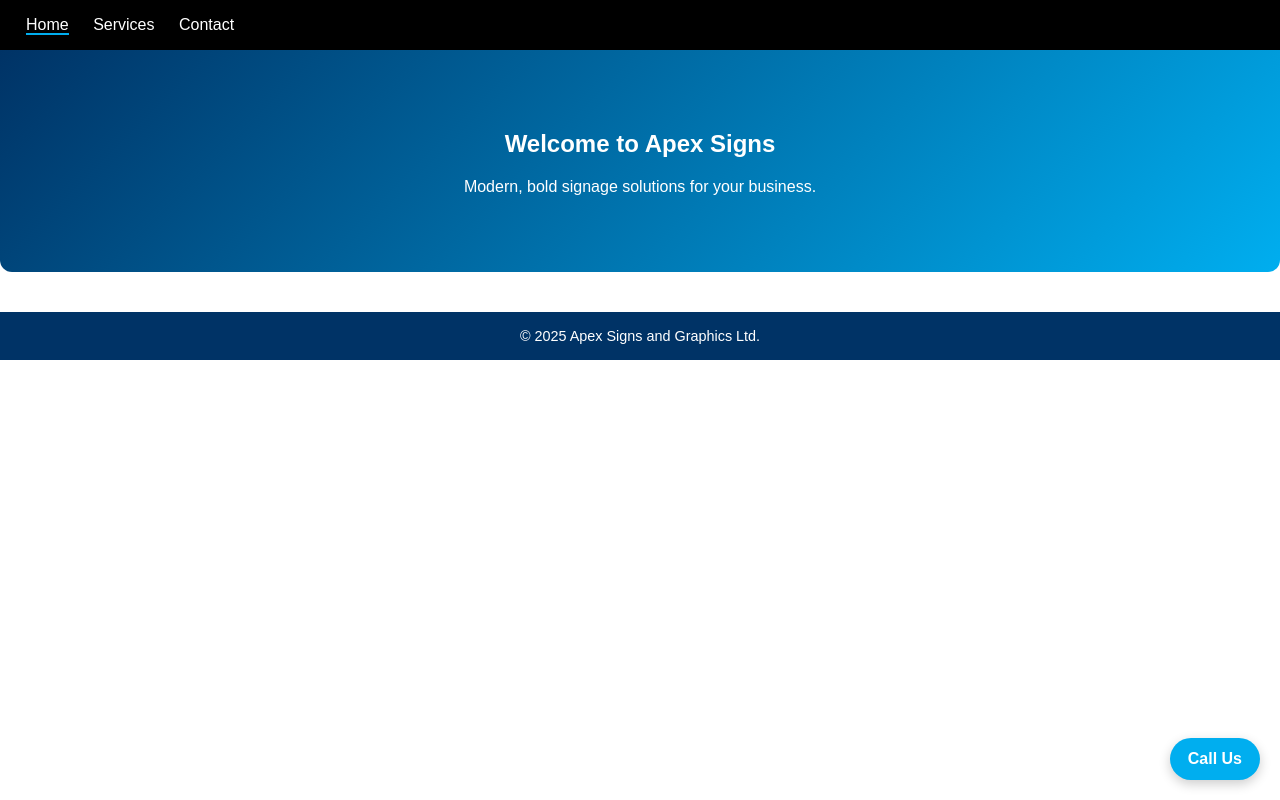
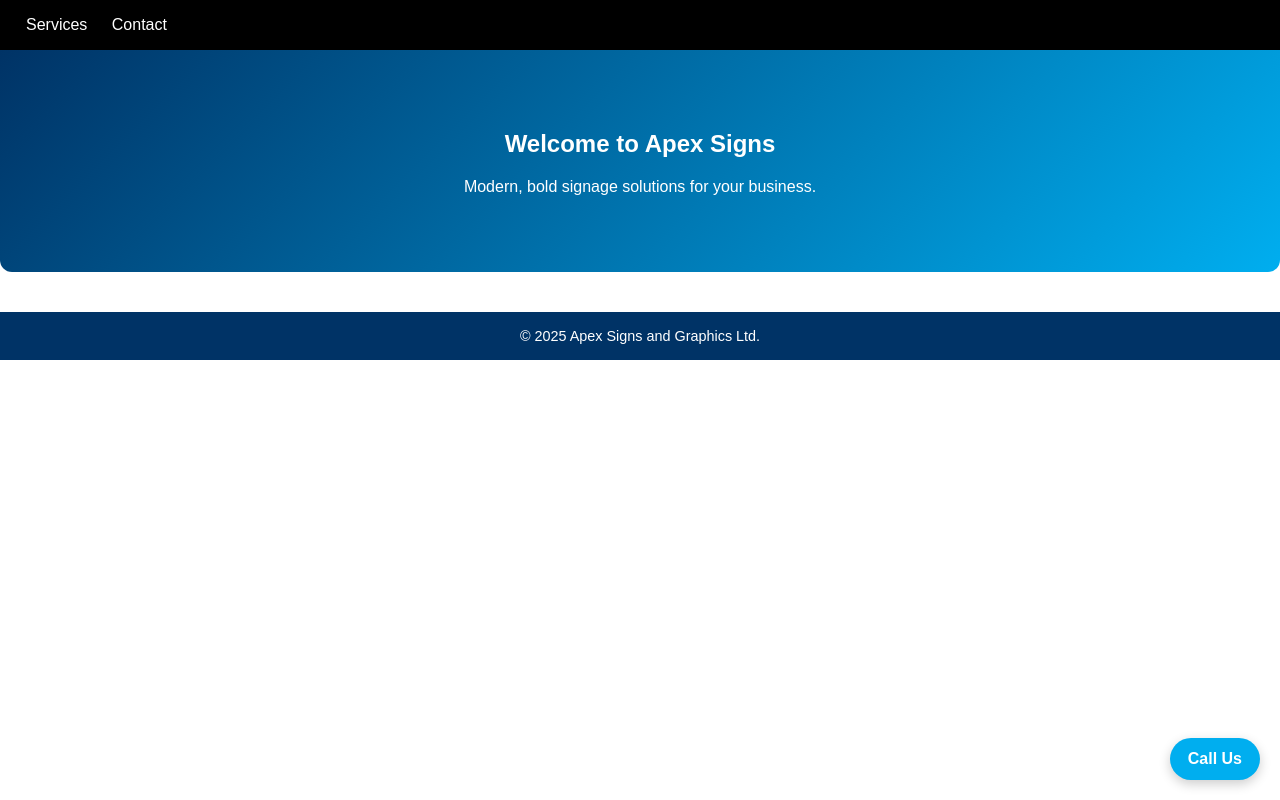
Before and after one commit to johnpaulnorris/Apexsigns, a plain HTML site: page index.html in a window 1280 px wide. Drawn offline with Linux system fonts and the light colour scheme.

Commit message:
Update index.html

```diff
--- a/index.html
+++ b/index.html
@@ -10,7 +10,6 @@
 <body>
 <header>
   <nav>
-    <a href="index.html" class="active">Home</a>
     <a href="services.html">Services</a>
     <a href="contact.html">Contact</a>
   </nav>
```
